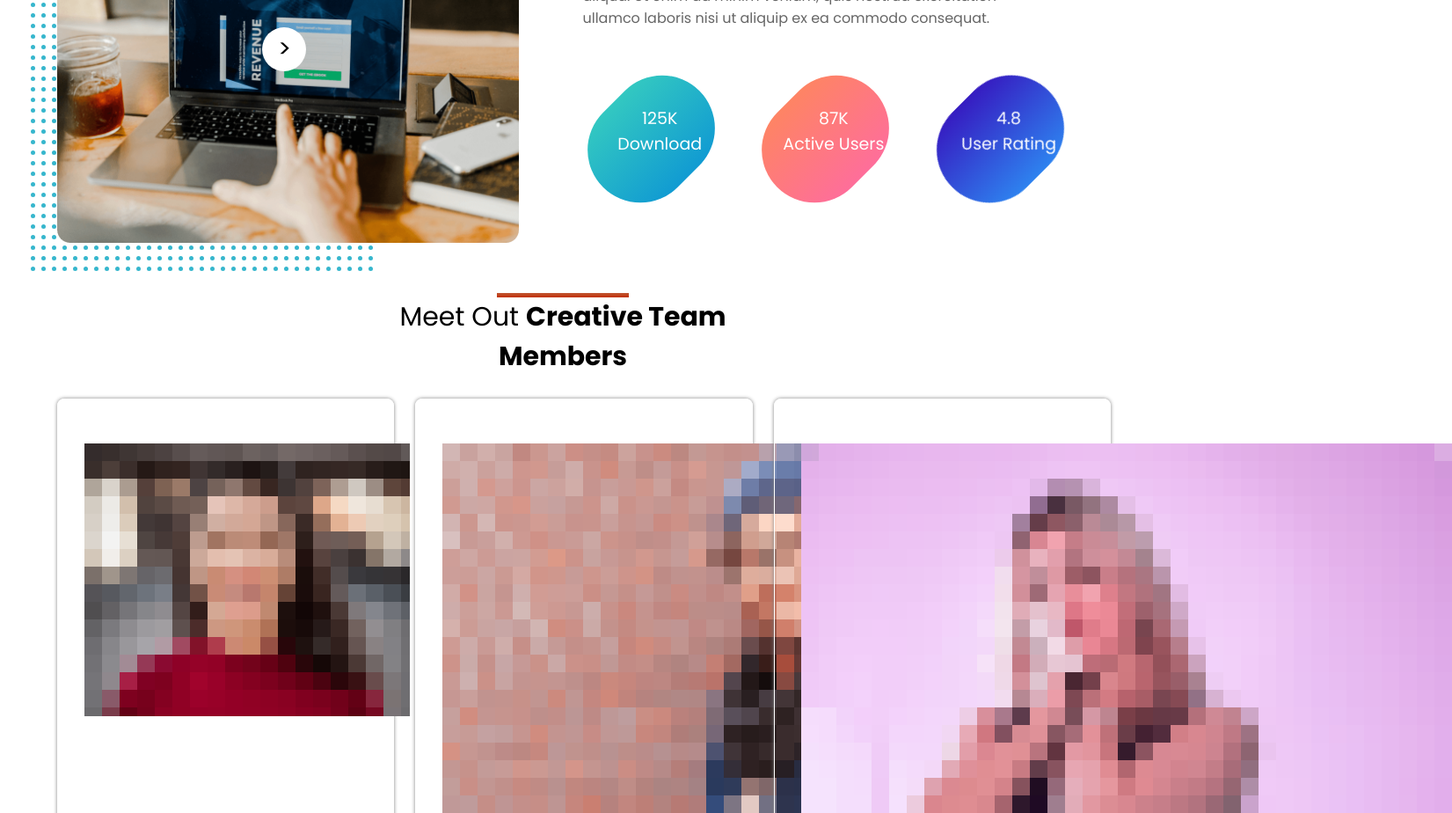
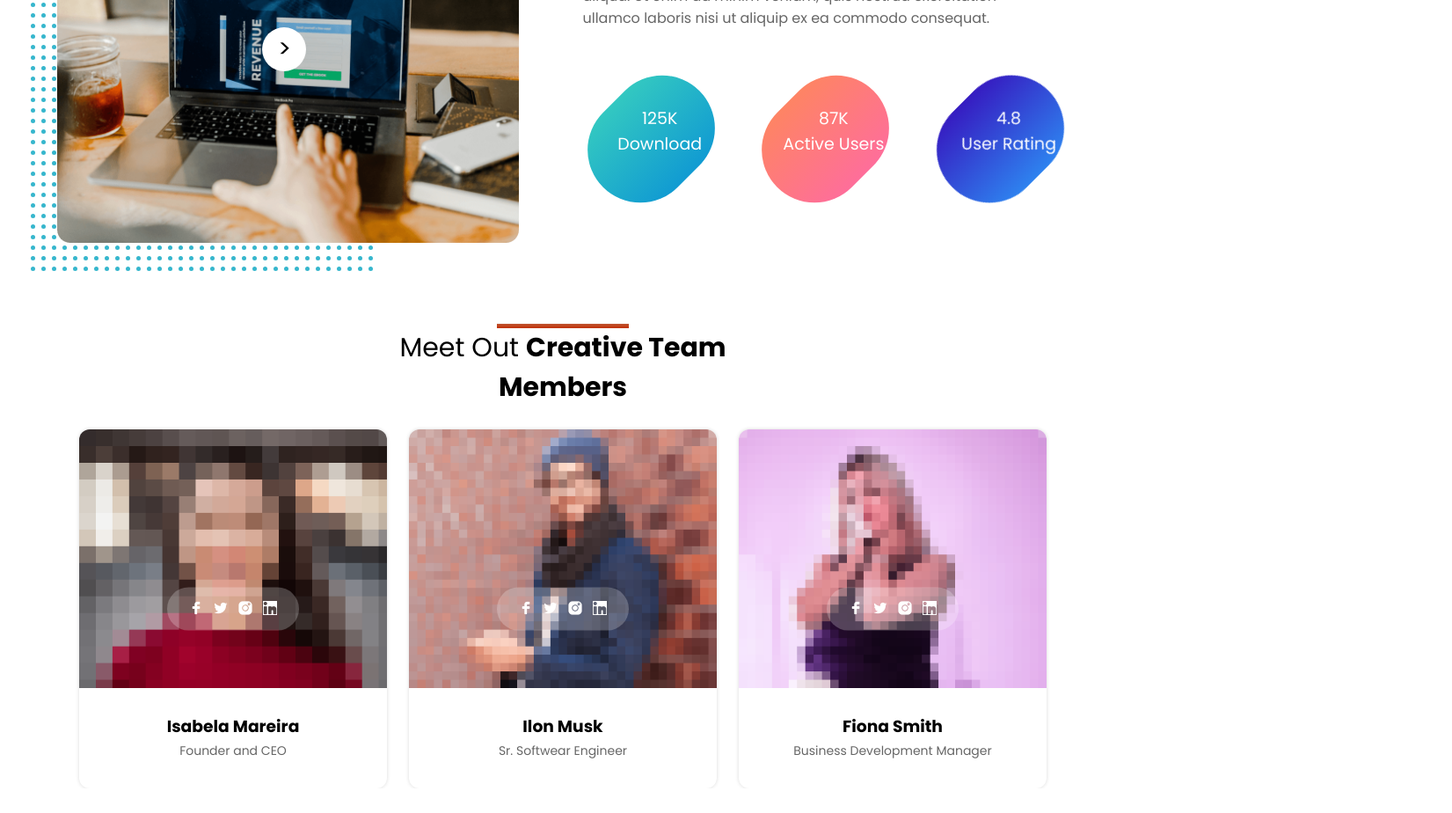
Before and after one commit to IvBIN/Basic, a plain HTML site: page Index.html in a window 1280 px wide. Shown: the part 2864-3788 px from the top of the page at 88% size, 1651 px wide, since content can reach past the window. After the commit the page ends 3760 px from the top, so only its background shows below. Drawn offline with Linux system fonts and the light colour scheme; files whose address does not match are found by name.

Commit message:
Update 22/02/23

```diff
--- a/Index.html
+++ b/Index.html
@@ -134,27 +134,53 @@
                 <div class="title">Meet Out <b>Creative Team<br>Members</b></div>
                 <div class="team_blocks">
                     <div class="team_block">
-                        <div class="team_block_img">
-                            <img src="./images/team-1.png" alt="team-1">
+                        <div class="team_img">
+                            <img src="./images/team-1.png" alt="team">
+                            <div class="links">
+                                <a href="#"><i class="lni-facebook-filled"></i></a>
+                                <a href="#"><i class="lni-twitter-filled"></i></a>
+                                <a href="#"><i class="lni-instagram-filled"></i></a>
+                                <a href="#"><i class="lni-linkedin-filled"></i></a>
+                            </div>
                         </div>
-                        <a href="#"><h2 class="title_team_block">Member 1</h2></a>
-                        <a href="#">See More ></a>
+                        <div class="team_text">
+                            <h3>Isabela Mareira</h3>
+                            <span>Founder and CEO</span>
+                        </div>
                     </div>
                     <div class="team_block">
-                        <div class="team_block_img">
-                            <img src="./images/team-2.png" alt="team-2">
+                        <div class="team_img">
+                            <img src="./images/team-2.png" alt="team">
+                            <div class="links">
+                                <a href="#"><i class="lni-facebook-filled"></i></a>
+                                <a href="#"><i class="lni-twitter-filled"></i></a>
+                                <a href="#"><i class="lni-instagram-filled"></i></a>
+                                <a href="#"><i class="lni-linkedin-filled"></i></a>
+                            </div>
                         </div>
-                        <a href="#"><h2 class="title_team_block">Member 2</h2></a>
-                        <a href="#">See More ></a>
+                        <div class="team_text">
+                            <h3>Ilon Musk</h3>
+                            <span>Sr. Softwear Engineer</span>
+                        </div>
                     </div>
                     <div class="team_block">
-                        <div class="team_block_img">
-                            <img src="./images/team-3.png" alt="team-3">
+                        <div class="team_img">
+                            <img src="./images/team-3.png" alt="team">
+                            <div class="links">
+                                <a href="#"><i class="lni-facebook-filled"></i></a>
+                                <a href="#"><i class="lni-twitter-filled"></i></a>
+                                <a href="#"><i class="lni-instagram-filled"></i></a>
+                                <a href="#"><i class="lni-linkedin-filled"></i></a>
+                            </div>
                         </div>
-                        <a href="#"><h2 class="title_team_block">Member 3</h2></a>
-                        <a href="#">See More ></a>
+                        <div class="team_text">
+                            <h3>Fiona Smith</h3>
+                            <span>Business Development Manager</span>
+                        </div>
                     </div>
                 </div>
+
+
             </div>
         </div>
 
--- a/style.css
+++ b/style.css
@@ -335,36 +335,56 @@ a{
     text-align: center;
     font-size: 19px;
 }
-
-.team_blocks {
+.team{
+    margin-top: 85px;
+}
+.team_blocks{
     display: grid;
     grid-template-columns: repeat(3, 1fr);
-    grid-gap: 24px;
+    width: max-content;
+    margin: 0 auto;
+    grid-column-gap: 25px;
 }
 .team_block{
-    width: calc(1150px / 3);
-    padding: 50px 30px;
-    box-shadow: 0 0 4px rgba(128,128,128,16);
-    border-radius: 8px;
-    /*text-align: center;*/
-    /*font-family: 'Poppins', sans-serif;*/
-    border: 1px solid white;
+    width: 350px;
+    height: 408px;
+    display: grid;
+    grid-auto-rows: 2fr 1fr;
+    overflow: hidden;
+    border-radius: 12px;
+    box-shadow: 0 0 4px #00000026;
 }
-.team_block_img:nth-child(1){
-    margin: 0 auto 15px;
-    display: block;
+.team_img{
+    position: relative;
+}
+.links{
+    position: absolute;
+    left: 50%;
+    bottom: 15%;
+    z-index: 5;
+    transform: translate(-50%, -50%);
     width: max-content;
-
+    height: max-content;
+    padding: 15px 25px;
+    background: #ffffff3a;
+    border-radius: 25px;
 }
-.team_block_img:nth-child(2){
-    margin: 0 auto 15px;
-    display: block;
-    width: max-content;
-
+.links a:not(:last-child){
+    margin-right: 8px;
 }
-.team_block_img:nth-child(3){
-    margin: 0 auto 15px;
-    display: block;
-    width: max-content;
-
+.team_text{
+    text-align: center;
+    padding-top: 25px;
+    font-family: 'Poppins', sans-serif;
 }
+.team_text span{
+    font-size: 14px;
+    color: #666;
+}
+.team_block:hover .links{
+    background: linear-gradient(#fe8464, #fe6e9a);
+    cursor: pointer;
+}
+.team_img img{
+    width: 350px;
+}
```
